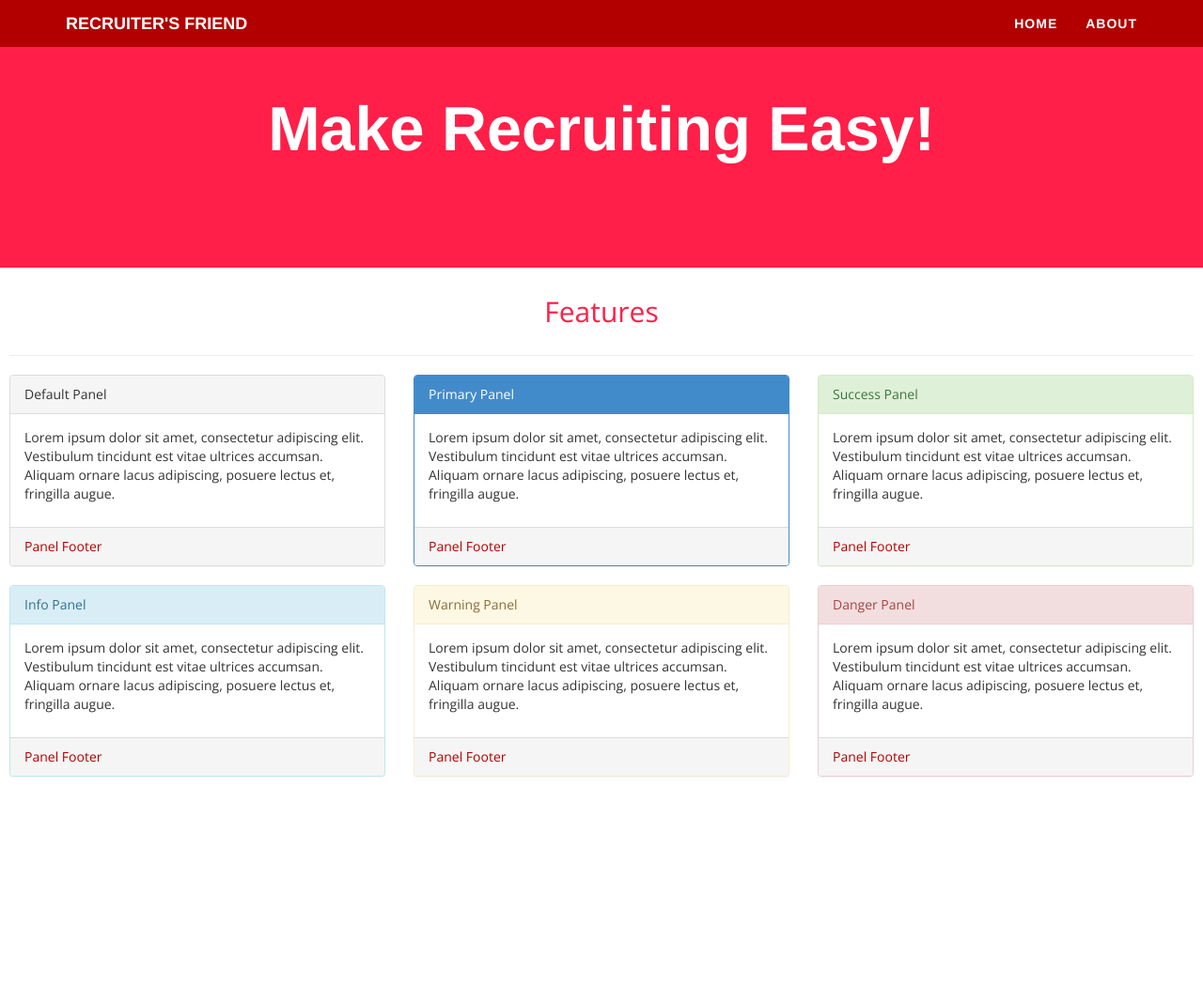
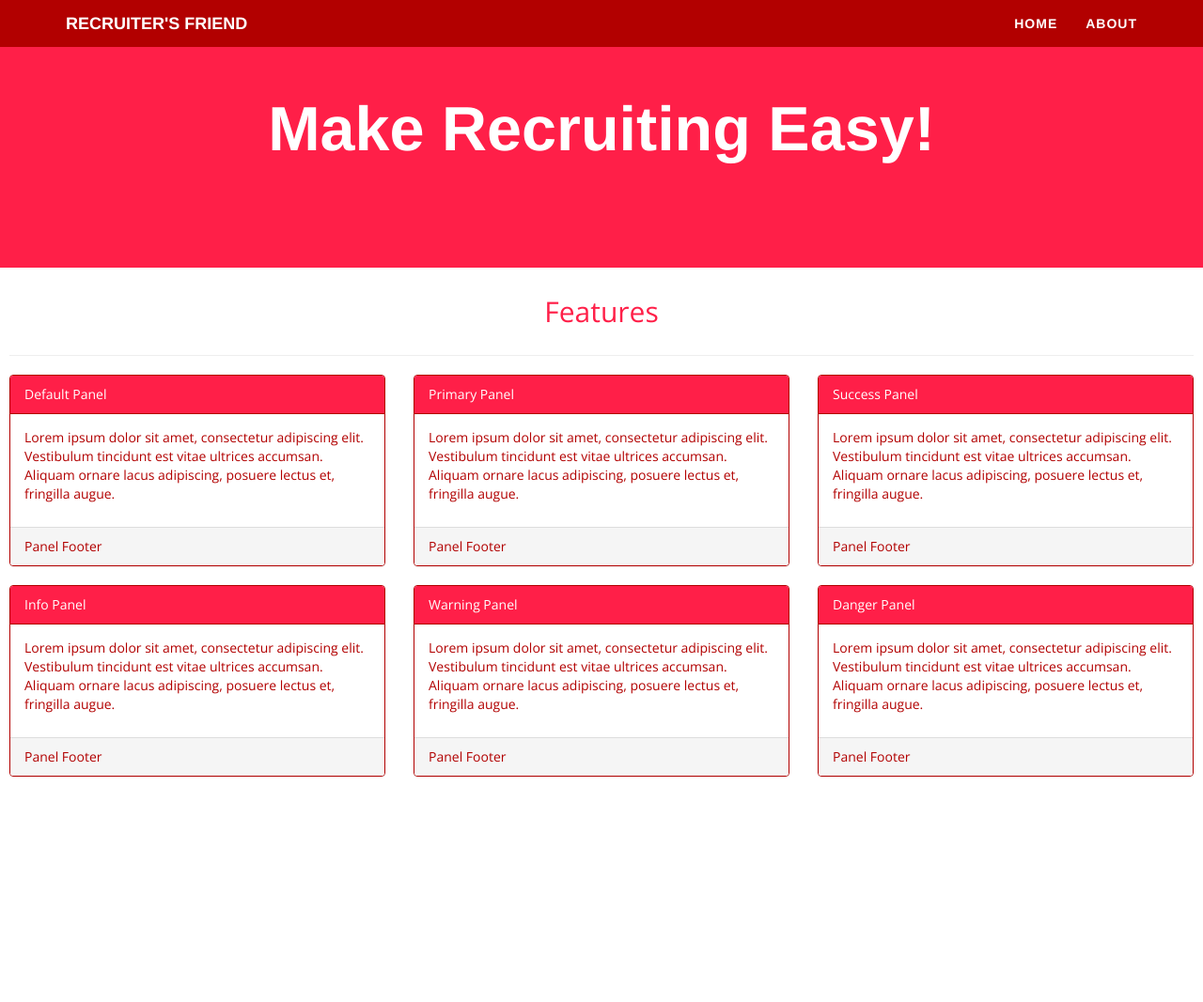
Before and after one commit to tapaswenipathak/Recruiters-Friend, a Django app: template Recruiters_Friend/templates/common/index.html in a window 1280 px wide. Shown: the top 1067 px of the page at 94% size. Run offline with Django 3.2, Linux system fonts and the light colour scheme; the template is opened without the code that fills it, so the values that code supplies are empty; some libraries are stand-ins or nearby versions.

Commit message:
Applied custom panel to all the panel boxes

```diff
--- a/Recruiters_Friend/templates/common/index.html
+++ b/Recruiters_Friend/templates/common/index.html
@@ -13,7 +13,7 @@
 
             <div class="row">
                 <div class="col-md-4 col-sm-4">
-                    <div class="panel panel-default">
+                    <div class="panel panel-custom">
                         <div class="panel-heading">
                             Default Panel
                         </div>
@@ -26,7 +26,7 @@
                     </div>
                 </div>
                 <div class="col-md-4 col-sm-4">
-                    <div class="panel panel-primary">
+                    <div class="panel panel-custom">
                         <div class="panel-heading">
                             Primary Panel
                         </div>
@@ -39,7 +39,7 @@
                     </div>
                 </div>
                 <div class="col-md-4 col-sm-4">
-                    <div class="panel panel-success">
+                    <div class="panel panel-custom">
                         <div class="panel-heading">
                             Success Panel
                         </div>
@@ -55,7 +55,7 @@
                    <!-- /. ROW  -->
             <div class="row">
                 <div class="col-md-4 col-sm-4">
-                    <div class="panel panel-info">
+                    <div class="panel panel-custom">
                         <div class="panel-heading">
                             Info Panel
                         </div>
@@ -68,7 +68,7 @@
                     </div>
                 </div>
                 <div class="col-md-4 col-sm-4">
-                    <div class="panel panel-warning">
+                    <div class="panel panel-custom">
                         <div class="panel-heading">
                             Warning Panel
                         </div>
@@ -81,7 +81,7 @@
                     </div>
                 </div>
                 <div class="col-md-4 col-sm-4">
-                    <div class="panel panel-danger">
+                    <div class="panel panel-custom">
                         <div class="panel-heading">
                             Danger Panel
                         </div>
```
